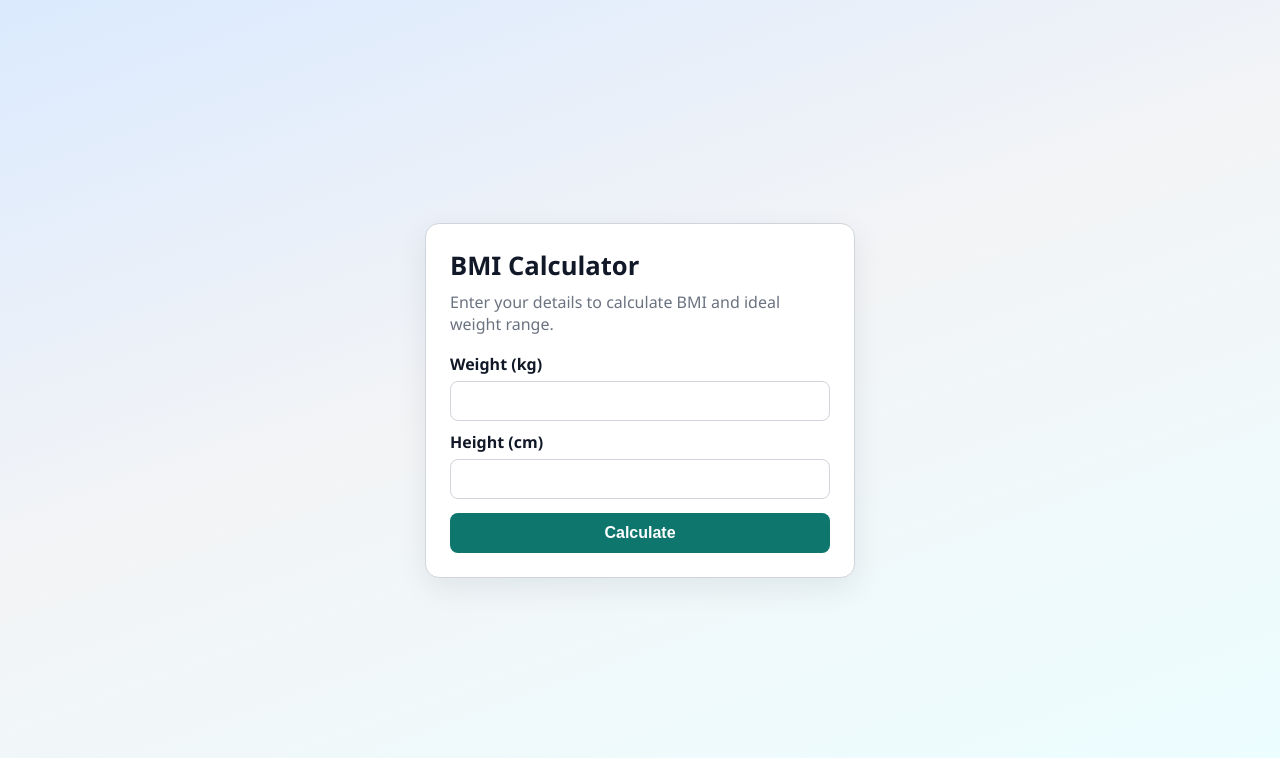
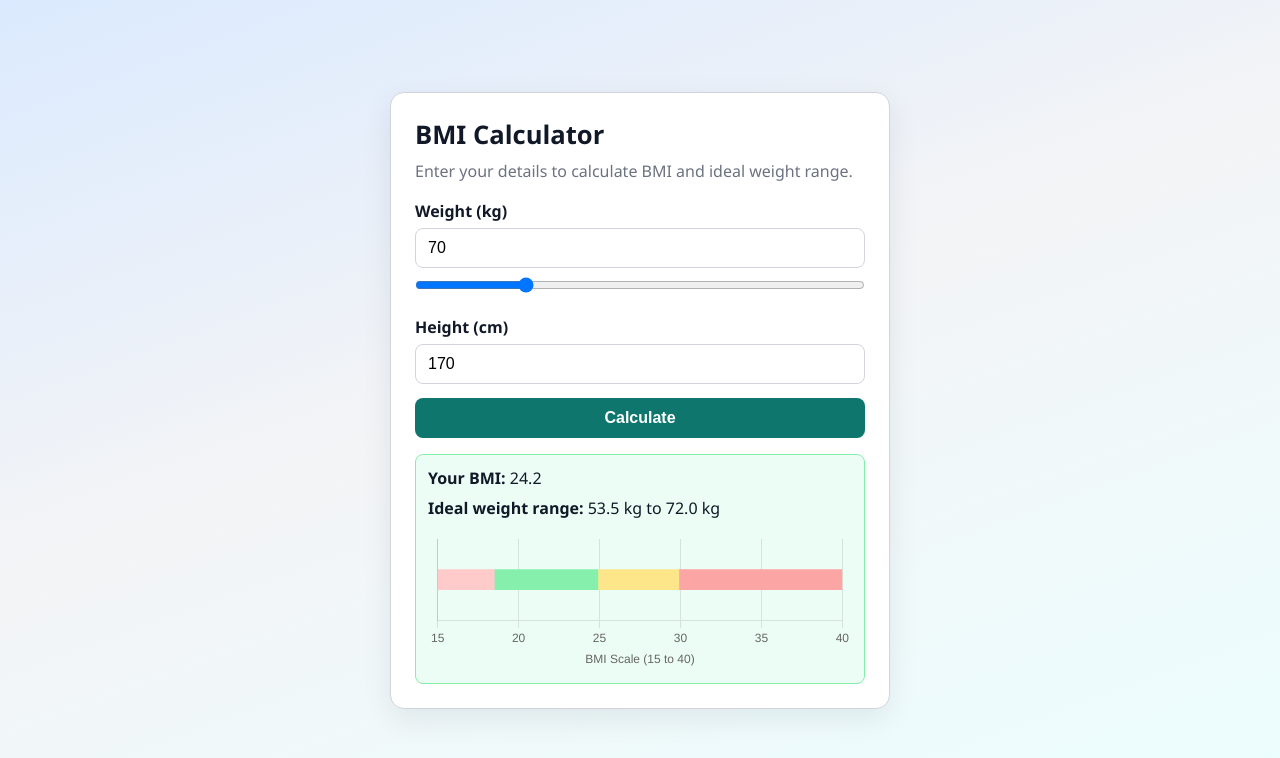
Before and after one commit to AdvaitV1710/Demo_BMI_Calculator, a FastAPI app: page / in a window 1280 px wide. Shown: the top 758 px of the page. Run offline with FastAPI, Linux system fonts and the light colour scheme; some libraries are stand-ins or nearby versions.

Commit message:
Added HTMX and Slider for making it interactive

```diff
--- a/app/main.py
+++ b/app/main.py
@@ -11,25 +11,8 @@ app.mount("/static", StaticFiles(directory="app/static"), name="static")
 templates = Jinja2Templates(directory="app/templates")
 
 
-@app.get("/", response_class=HTMLResponse)
-def home(request: Request):
-    return templates.TemplateResponse(
-        request,
-        "index.html",
-        {
-            "result": None,
-            "error": None,
-            "weight": "",
-            "height": "",
-        },
-    )
-
-
-@app.post("/calculate", response_class=HTMLResponse)
-def calculate(request: Request, weight: str = Form(...), height: str = Form(...)):
-    error = None
-    result = None
-
+def build_result(weight: str, height: str) -> tuple[dict | None, str | None]:
+    """Build BMI result payload and validation message from form strings."""
     try:
         weight_kg = float(weight)
         height_cm = float(height)
@@ -39,13 +22,23 @@ def calculate(request: Request, weight: str = Form(...), height: str = Form(...)
         bmi = calculate_bmi(weight_kg, height_cm)
         ideal_min, ideal_max = ideal_weight_range(height_cm)
 
-        result = {
-            "bmi": f"{bmi:.1f}",
-            "ideal_min": f"{ideal_min:.1f}",
-            "ideal_max": f"{ideal_max:.1f}",
-        }
+        return (
+            {
+                "bmi": f"{bmi:.1f}",
+                "ideal_min": f"{ideal_min:.1f}",
+                "ideal_max": f"{ideal_max:.1f}",
+            },
+            None,
+        )
     except ValueError:
-        error = "Please enter valid positive numbers for both fields."
+        return None, "Please enter valid positive numbers for both fields."
+
+
+@app.get("/", response_class=HTMLResponse)
+def home(request: Request):
+    weight = "70"
+    height = "170"
+    result, error = build_result(weight, height)
 
     return templates.TemplateResponse(
         request,
@@ -57,3 +50,20 @@ def calculate(request: Request, weight: str = Form(...), height: str = Form(...)
             "height": height,
         },
     )
+
+
+@app.post("/calculate", response_class=HTMLResponse)
+def calculate(request: Request, weight: str = Form(...), height: str = Form(...)):
+    result, error = build_result(weight, height)
+    context = {
+        "result": result,
+        "error": error,
+        "weight": weight,
+        "height": height,
+    }
+
+    # Return only the result fragment for HTMX async updates.
+    if request.headers.get("HX-Request") == "true":
+        return templates.TemplateResponse(request, "partials/result.html", context)
+
+    return templates.TemplateResponse(request, "index.html", context)
--- a/app/static/style.css
+++ b/app/static/style.css
@@ -29,7 +29,7 @@ body {
 
 .card {
   width: 100%;
-  max-width: 430px;
+  max-width: 500px;
   background: var(--card);
   border: 1px solid var(--border);
   border-radius: 14px;
@@ -61,6 +61,11 @@ input {
   font-size: 1rem;
 }
 
+input[type="range"] {
+  padding: 0;
+  margin: 8px 0 12px;
+}
+
 button {
   width: 100%;
   margin-top: 14px;
@@ -78,8 +83,11 @@ button:hover {
   background: var(--accent-hover);
 }
 
+#result {
+  margin-top: 16px;
+}
+
 .message {
-  margin-top: 16px;
   border: 1px solid;
   border-radius: 8px;
   padding: 12px;
@@ -104,3 +112,8 @@ button:hover {
   border-color: var(--err-border);
   color: #991b1b;
 }
+
+.chart-wrap {
+  margin-top: 12px;
+  height: 140px;
+}
--- a/app/templates/index.html
+++ b/app/templates/index.html
@@ -5,13 +5,22 @@
   <meta name="viewport" content="width=device-width, initial-scale=1.0" />
   <title>BMI Calculator</title>
   <link rel="stylesheet" href="/static/style.css" />
+  <script src="https://unpkg.com/htmx.org@1.9.12"></script>
+  <script src="https://cdn.jsdelivr.net/npm/chart.js@4.4.3/dist/chart.umd.min.js"></script>
 </head>
 <body>
   <main class="card">
     <h1>BMI Calculator</h1>
     <p>Enter your details to calculate BMI and ideal weight range.</p>
 
-    <form method="post" action="/calculate">
+    <form
+      id="bmi-form"
+      method="post"
+      action="/calculate"
+      hx-post="/calculate"
+      hx-target="#result"
+      hx-swap="innerHTML"
+    >
       <label for="weight">Weight (kg)</label>
       <input
         id="weight"
@@ -21,6 +30,21 @@
         step="0.1"
         value="{{ weight }}"
         required
+      />
+
+      <input
+        id="weight-slider"
+        type="range"
+        min="30"
+        max="200"
+        step="0.1"
+        value="{{ weight }}"
+        aria-label="Weight slider"
+        hx-post="/calculate"
+        hx-target="#result"
+        hx-swap="innerHTML"
+        hx-include="#bmi-form"
+        hx-trigger="input delay:120ms"
       />
 
       <label for="height">Height (cm)</label>
@@ -37,19 +61,159 @@
       <button type="submit">Calculate</button>
     </form>
 
-    {% if error %}
-    <section class="message error">{{ error }}</section>
-    {% endif %}
+    <div id="result">
+      {% include "partials/result.html" %}
+    </div>
+  </main>
 
-    {% if result %}
-    <section class="message success">
-      <p><strong>Your BMI:</strong> {{ result.bmi }}</p>
-      <p>
-        <strong>Ideal weight range:</strong>
-        {{ result.ideal_min }} kg to {{ result.ideal_max }} kg
-      </p>
-    </section>
-    {% endif %}
-  </main>
+  <script>
+    let bmiChart = null;
+
+    function syncWeightControls() {
+      const weightInput = document.getElementById("weight");
+      const weightSlider = document.getElementById("weight-slider");
+
+      if (!weightInput || !weightSlider) {
+        return;
+      }
+
+      weightSlider.addEventListener("input", () => {
+        weightInput.value = weightSlider.value;
+      });
+
+      weightInput.addEventListener("input", () => {
+        weightSlider.value = weightInput.value || weightSlider.value;
+      });
+    }
+
+    function renderBmiChart() {
+      const chartBox = document.querySelector("#result [data-bmi]");
+
+      if (!chartBox) {
+        if (bmiChart) {
+          bmiChart.destroy();
+          bmiChart = null;
+        }
+        return;
+      }
+
+      const bmi = parseFloat(chartBox.dataset.bmi);
+      const canvas = document.getElementById("bmi-chart");
+
+      if (!canvas || Number.isNaN(bmi)) {
+        return;
+      }
+
+      const markerX = Math.max(0, Math.min(25, bmi - 15));
+
+      if (bmiChart) {
+        bmiChart.destroy();
+      }
+
+      bmiChart = new Chart(canvas, {
+        data: {
+          labels: ["Scale"],
+          datasets: [
+            {
+              type: "bar",
+              label: "Underweight",
+              data: [3.5],
+              backgroundColor: "#fecaca",
+              borderWidth: 0,
+              stack: "bmi",
+              barThickness: 20,
+            },
+            {
+              type: "bar",
+              label: "Normal",
+              data: [6.4],
+              backgroundColor: "#86efac",
+              borderWidth: 0,
+              stack: "bmi",
+              barThickness: 20,
+            },
+            {
+              type: "bar",
+              label: "Overweight",
+              data: [5.0],
+              backgroundColor: "#fde68a",
+              borderWidth: 0,
+              stack: "bmi",
+              barThickness: 20,
+            },
+            {
+              type: "bar",
+              label: "Obesity",
+              data: [10.1],
+              backgroundColor: "#fca5a5",
+              borderWidth: 0,
+              stack: "bmi",
+              barThickness: 20,
+            },
+            {
+              type: "scatter",
+              label: "Your BMI",
+              data: [{ x: markerX, y: "Scale" }],
+              backgroundColor: "#111827",
+              borderColor: "#111827",
+              pointRadius: 7,
+              pointHoverRadius: 7,
+              pointStyle: "triangle",
+              rotation: 180,
+              order: 0,
+            },
+          ],
+        },
+        options: {
+          responsive: true,
+          maintainAspectRatio: false,
+          plugins: {
+            legend: { display: false },
+            tooltip: {
+              callbacks: {
+                label: (context) => {
+                  if (context.dataset.type === "scatter") {
+                    return `Your BMI: ${bmi.toFixed(1)}`;
+                  }
+                  return `${context.dataset.label}`;
+                },
+              },
+            },
+          },
+          indexAxis: "y",
+          scales: {
+            x: {
+              stacked: true,
+              min: 0,
+              max: 25,
+              title: {
+                display: true,
+                text: "BMI Scale (15 to 40)",
+              },
+              ticks: {
+                callback: (value) => (Number(value) + 15).toFixed(0),
+              },
+            },
+            y: {
+              stacked: true,
+              grid: { display: false },
+              ticks: { display: false },
+            },
+          },
+        },
+      });
+    }
+
+    document.addEventListener("DOMContentLoaded", () => {
+      syncWeightControls();
+      renderBmiChart();
+    });
+
+    document.body.addEventListener("htmx:afterSwap", (event) => {
+      if (event.detail.target && event.detail.target.id === "result") {
+        renderBmiChart();
+      }
+    });
+  </script>
 </body>
 </html>
--- /dev/null
+++ b/app/templates/partials/result.html
@@ -0,0 +1,16 @@
+{% if error %}
+<section class="message error">{{ error }}</section>
+{% endif %}
+
+{% if result %}
+<section class="message success" data-bmi="{{ result.bmi }}">
+  <p><strong>Your BMI:</strong> {{ result.bmi }}</p>
+  <p>
+    <strong>Ideal weight range:</strong>
+    {{ result.ideal_min }} kg to {{ result.ideal_max }} kg
+  </p>
+  <div class="chart-wrap">
+    <canvas id="bmi-chart" aria-label="BMI chart" role="img"></canvas>
+  </div>
+</section>
+{% endif %}
```
Also changed, not shown: README.md.
